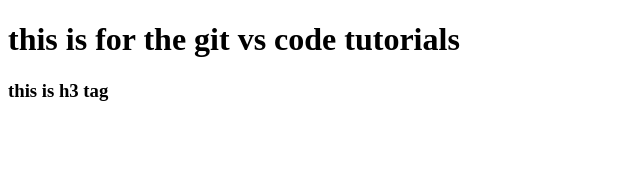
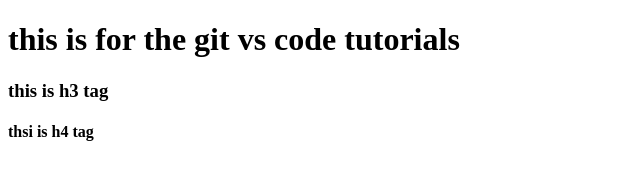
Before and after one commit to airKing05/GitVS, a plain HTML site: page GitVS/index.html in a window 1280 px wide. Shown: the whole page, without its empty margins (0-640 px from the left). Drawn offline with Linux system fonts and the light colour scheme.

Commit message:
changing h4 tag

```diff
--- a/GitVS/index.html
+++ b/GitVS/index.html
@@ -9,5 +9,6 @@
 <body>
     <h1>this is for the git vs code tutorials</h1>
     <h3>this is h3 tag</h3>
+    <h4>thsi is h4 tag</h4>
 </body>
 </html>
```
